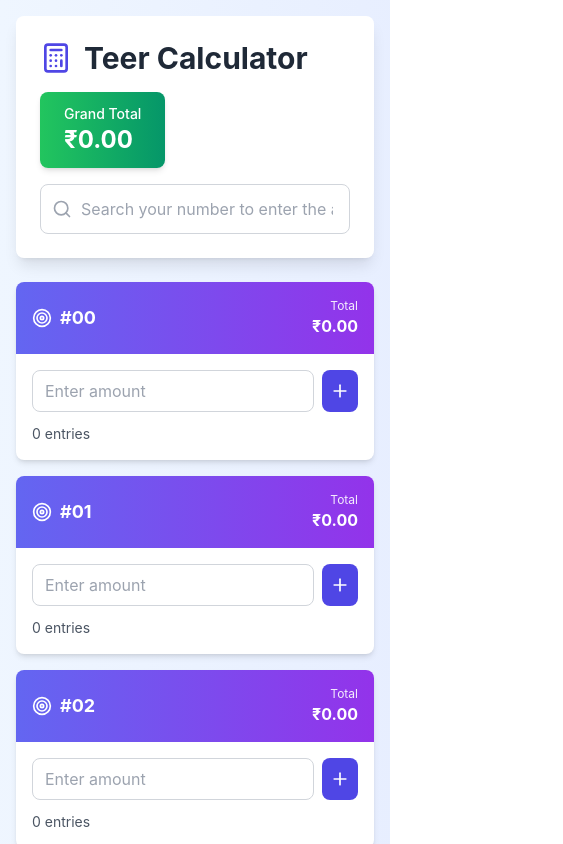
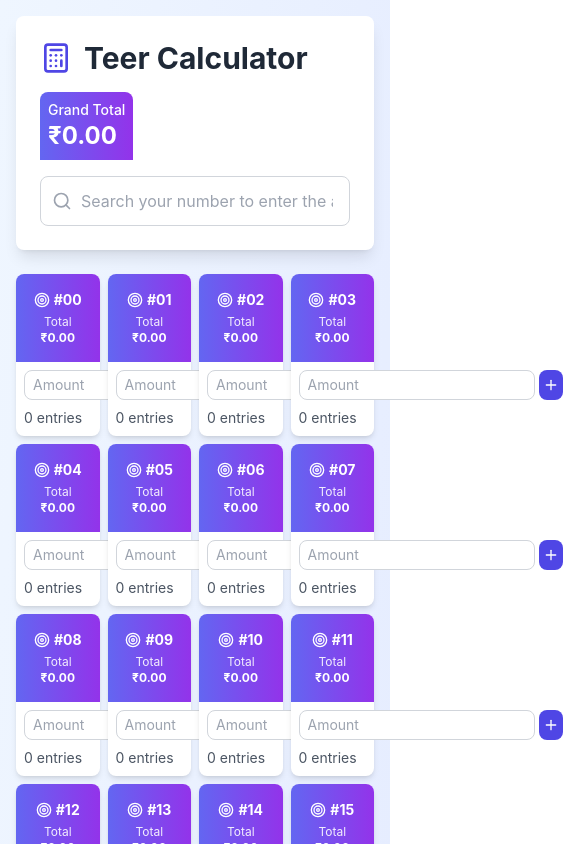
Before and after one commit to arpanmahata-dev/Teer-Result-Calculator, a React (Create React App) app in the folder teer-result-calculator/: page / in a window 390 px wide. Shown: the top 844 px of the page, 563 px wide, since content can reach past the window. Built offline with nearby package versions, Linux system fonts and the light colour scheme.

Commit message:
Clloum mobile Update Code Pushed

```diff
--- a/teer-result-calculator/src/App.js
+++ b/teer-result-calculator/src/App.js
@@ -80,7 +80,7 @@ export default function App() {
               <Calculator className="w-8 h-8 text-indigo-600" />
               <h1 className="text-3xl font-bold text-gray-800">Teer Calculator</h1>
             </div>
-            <div className="bg-gradient-to-r from-green-500 to-emerald-600 text-white px-6 py-3 rounded-lg shadow-md">
+            <div className="bg-gradient-to-r from-indigo-500 to-purple-600 text-white p-2 sm:p-4 rounded-t-lg cursor-pointer">
               <div className="text-sm font-medium">Grand Total</div>
               <div className="text-2xl font-bold">{formatCurrency(grandTotal)}</div>
             </div>
@@ -111,7 +111,7 @@ export default function App() {
         </div>
 
         {/* Calculator Grid */}
-        <div className="grid grid-cols-1 sm:grid-cols-2 lg:grid-cols-3 xl:grid-cols-4 gap-4">
+        <div className="grid grid-cols-4 sm:grid-cols-2 lg:grid-cols-3 xl:grid-cols-4 gap-2 sm:gap-4">
           {filteredCalcs.map((id) => {
             const calc = calculators[id];
             const serialNum = id.toString().padStart(2, '0');
@@ -123,43 +123,43 @@ export default function App() {
                   className="bg-gradient-to-r from-indigo-500 to-purple-600 text-white p-4 rounded-t-lg cursor-pointer"
                   onClick={() => toggleExpand(id)}
                 >
-                  <div className="flex items-center justify-between">
-                    <div className="flex items-center gap-2">
-                      <Target className="w-5 h-5" />
-                      <span className="font-bold text-lg">#{serialNum}</span>
+                  <div className="flex flex-col sm:flex-row items-center justify-between gap-1 sm:gap-0">
+                  <div className="flex items-center gap-1 sm:gap-2">
+                    <Target className="w-4 h-4 sm:w-5 sm:h-5" />
+                     <span className="font-bold text-sm sm:text-lg">#{serialNum}</span>
                     </div>
-                    <div className="text-right">
+                    <div className="text-center sm:text-right">
                       <div className="text-xs opacity-90">Total</div>
-                      <div className="font-bold">{formatCurrency(calc.total)}</div>
+                      <div className="font-bold text-xs sm:text-base">{formatCurrency(calc.total)}</div>
                     </div>
                   </div>
                 </div>
 
-                <div className="p-4">
-                  <div className="flex gap-2 mb-3">
+                <div className="p-2 sm:p-4">
+                  <div className="flex gap-1 sm:gap-2 mb-2 sm:mb-3">
                     <input
                       type="number"
                       step="0.01"
-                      placeholder="Enter amount"
+                      placeholder="Amount"
                       value={currentInput[id] || ''}
                       onChange={(e) => setCurrentInput(prev => ({ ...prev, [id]: e.target.value }))}
                       onKeyPress={(e) => e.key === 'Enter' && addEntry(id)}
-                      className="flex-1 px-3 py-2 border border-gray-300 rounded-lg focus:outline-none focus:ring-2 focus:ring-indigo-500"
+                      className="flex-1 px-2 py-1 sm:px-3 sm:py-2 text-sm border border-gray-300 rounded-lg focus:outline-none focus:ring-2 focus:ring-indigo-500"
                     />
                     <button
                       onClick={() => addEntry(id)}
-                      className="bg-indigo-600 text-white p-2 rounded-lg hover:bg-indigo-700 transition-colors"
+                      className="bg-indigo-600 text-white p-1 sm:p-2 rounded-lg hover:bg-indigo-700 transition-colors"
                     >
-                      <Plus className="w-5 h-5" />
+                      <Plus className="w-4 h-4 sm:w-5 sm:h-5" />
                     </button>
                   </div>
 
                   {isExpanded && calc.entries.length > 0 && (
-                    <div className="mb-3">
-                      <div className="text-xs font-semibold text-gray-600 mb-2">Entries:</div>
-                      <div className="max-h-32 overflow-y-auto bg-gray-50 rounded p-2 space-y-1">
+                    <div className="mb-2 sm:mb-3">
+                      <div className="text-xs font-semibold text-gray-600 mb-1 sm:mb-2">Entries:</div>
+                      <div className="max-h-32 overflow-y-auto bg-gray-50 rounded p-1 sm:p-2 space-y-1">
                         {calc.entries.map((entry, idx) => (
-                          <div key={idx} className="text-sm text-gray-700 flex justify-between">
+                          <div key={idx} className="text-xs sm:text-sm text-gray-700 flex justify-between">
                             <span>Entry {idx + 1}:</span>
                             <span className="font-medium">{formatCurrency(entry)}</span>
                           </div>
```
